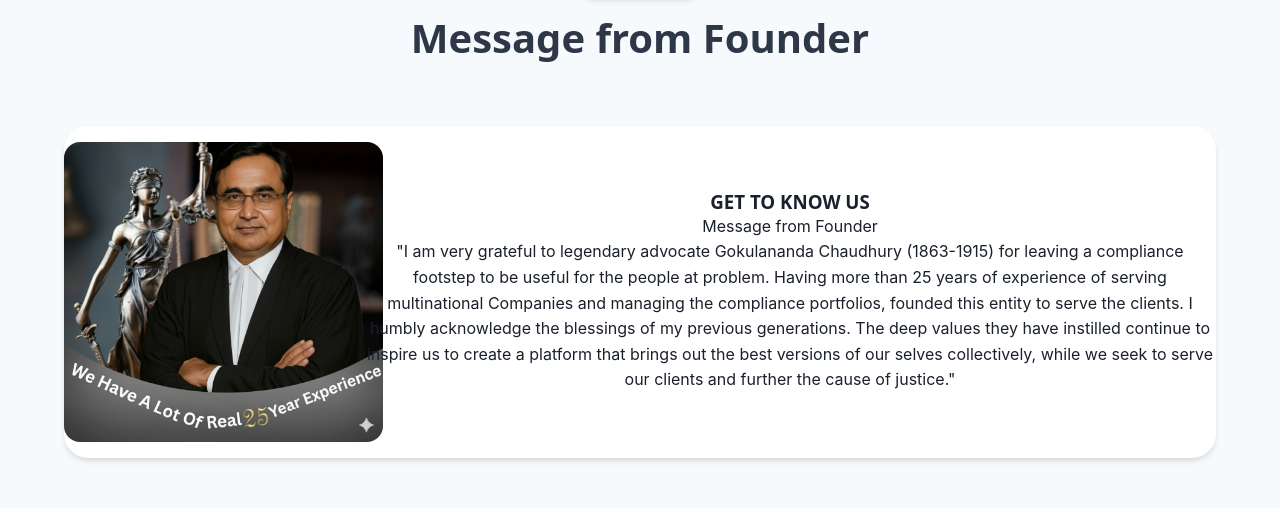
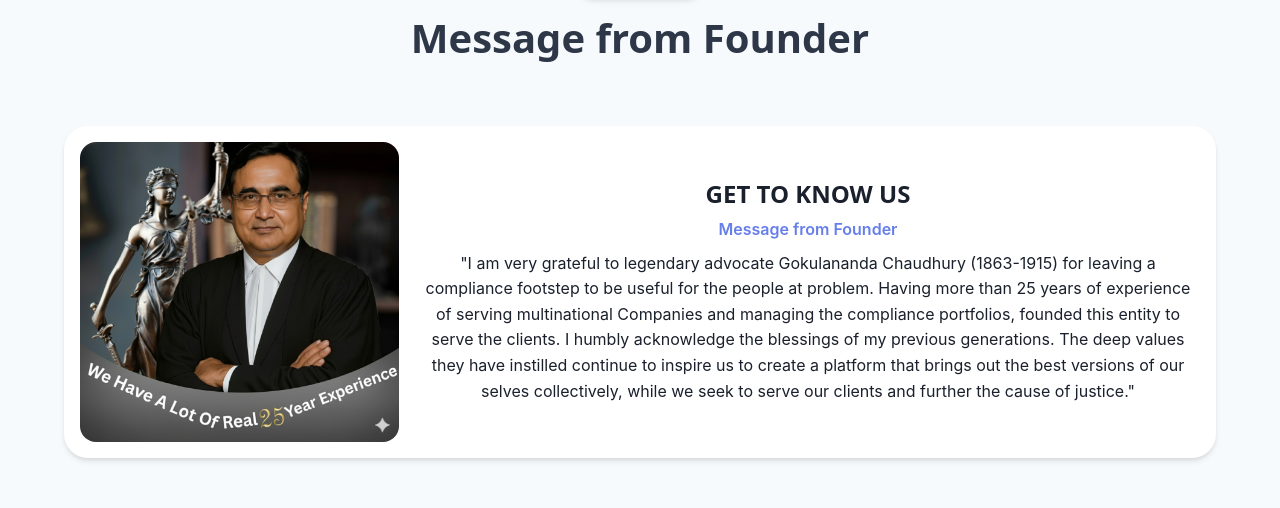
Before and after one commit to Subham-Sahu-112/legalion-react, a React (Vite) app: page / in a window 1280 px wide. Shown: the part 2268-2776 px from the top of the page. Built offline with nearby package versions, Linux system fonts and the light colour scheme; a web font is replaced by a local one.

Commit message:
babdasdadkjsd

```diff
--- a/src/pages/landing-page/components/TeamSection.css
+++ b/src/pages/landing-page/components/TeamSection.css
@@ -57,16 +57,20 @@ section {
   box-shadow: var(--shadow-md);
   transition: all var(--transition-normal);
   display: flex;
-  justify-content: center;
+  justify-content: space-between;
   align-items: center;
   position: relative;
-  padding: 1rem 0;
+  padding: 1rem;
   overflow: hidden;
 }
 
 .fou-team-card:hover {
   transform: translateY(-10px);
   box-shadow: var(--shadow-xl);
+}
+
+.fou-team-info {
+  width: 70%;
 }
 
 .hm-team-image {
@@ -95,13 +99,13 @@ section {
   box-shadow: var(--shadow-lg);
 }
 
-.team-name {
-  font-size: 1.3rem;
+.fou-team-name {
+  font-size: 1.5rem;
   margin-bottom: var(--space-xs);
   color: var(--text-primary);
 }
 
-.team-role {
+.fou-team-role {
   color: var(--primary-color);
   font-weight: 600;
   margin-bottom: var(--space-xs);
```
